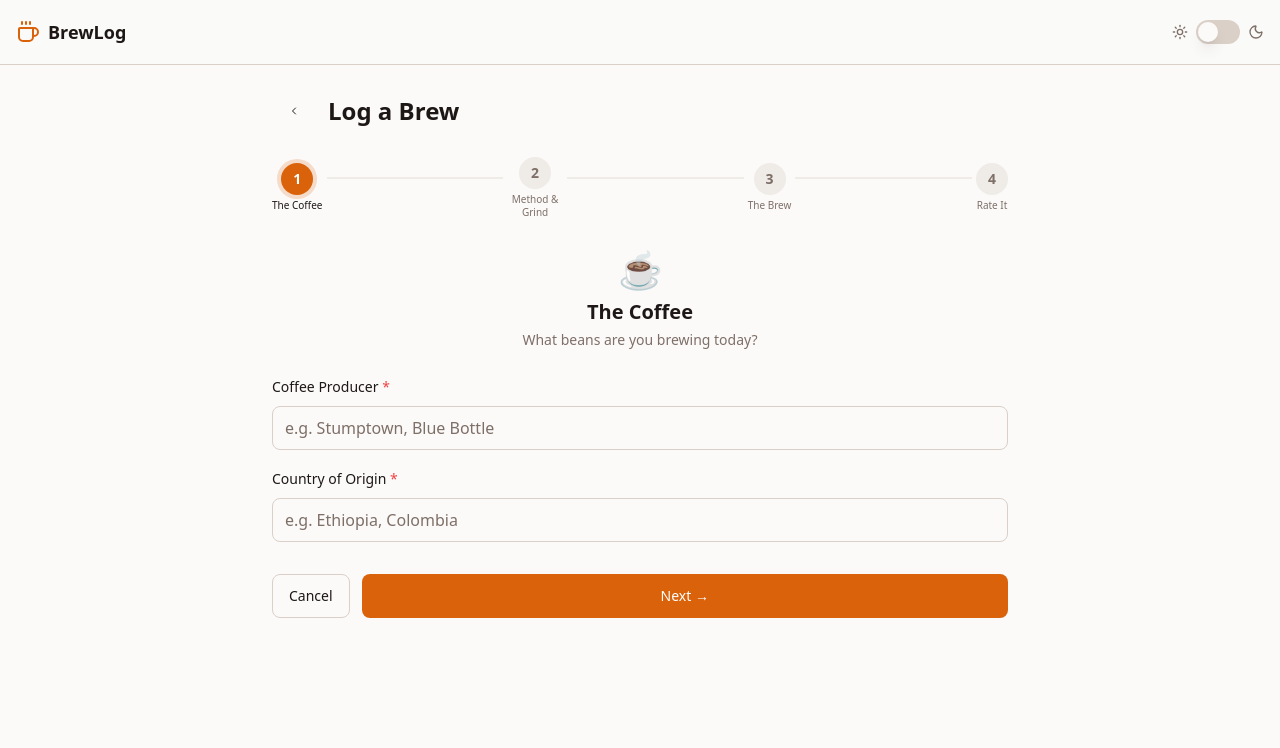
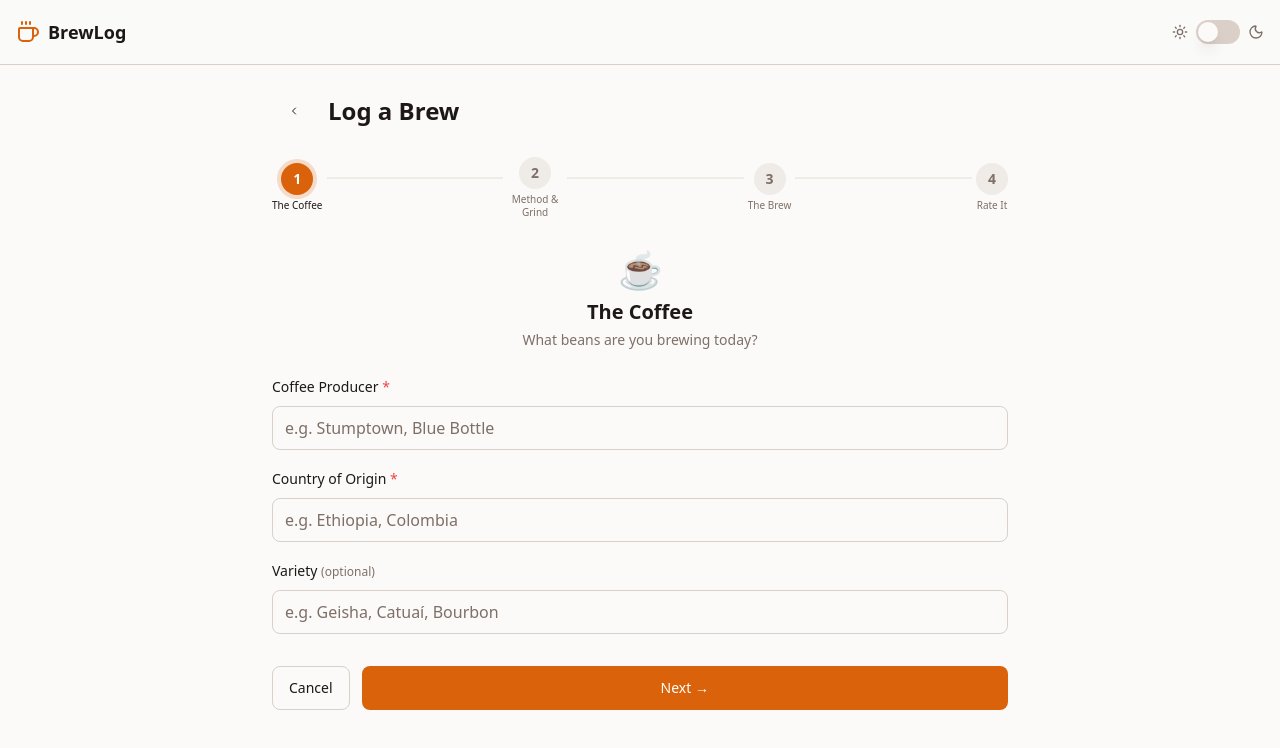
Before and after one commit to ken-guru/personal-coffee-brewing-reporting-, a React (Vite) app: page /new in a window 1280 px wide. Shown: the top 748 px of the page. Built offline with nearby package versions, Linux system fonts and the light colour scheme.

Commit message:
Add optional coffeeVariety field with Tim Wendelboe-inspired autocomplete suggestions
Co-authored-by: ken-guru <37468+ken-guru@users.noreply.github.com>

```diff
--- a/src/components/brewing/BrewingCard.tsx
+++ b/src/components/brewing/BrewingCard.tsx
@@ -36,6 +36,11 @@ export function BrewingCard({ entry }: BrewingCardProps) {
                 <Badge variant="outline" className="text-xs shrink-0">
                   {entry.countryOfOrigin}
                 </Badge>
+                {entry.coffeeVariety && (
+                  <Badge variant="outline" className="text-xs shrink-0 italic font-normal">
+                    {entry.coffeeVariety}
+                  </Badge>
+                )}
               </div>
               <div className="flex items-center gap-1 mt-1">
                 <Coffee className="h-3 w-3 text-primary shrink-0" aria-hidden="true" />
--- a/src/components/brewing/BrewingDetail.tsx
+++ b/src/components/brewing/BrewingDetail.tsx
@@ -54,6 +54,9 @@ export function BrewingDetail({ entry }: BrewingDetailProps) {
             <Globe className="h-4 w-4 text-muted-foreground" aria-hidden="true" />
             <span className="text-muted-foreground">{entry.countryOfOrigin}</span>
           </div>
+          {entry.coffeeVariety && (
+            <p className="text-sm text-muted-foreground mt-0.5 italic">{entry.coffeeVariety}</p>
+          )}
         </div>
         <div className="text-right shrink-0">
           <StarRating value={entry.rating} readOnly size="lg" label="Your rating" />
--- a/src/components/brewing/BrewingForm.tsx
+++ b/src/components/brewing/BrewingForm.tsx
@@ -35,6 +35,7 @@ import {
 const brewSchema = z.object({
   coffeeProducer: z.string().min(1, 'Coffee producer is required'),
   countryOfOrigin: z.string().min(1, 'Country of origin is required'),
+  coffeeVariety: z.string().optional(),
   grindCoarseness: z.enum(['extra-fine', 'fine', 'medium-fine', 'medium', 'medium-coarse', 'coarse', 'extra-coarse'] as const),
   grindEquipment: z.string().min(1, 'Grind equipment is required'),
   brewingMethod: z.enum(['pour-over', 'french-press', 'aeropress', 'aeropress-go', 'kalita', 'siemens-drip', 'espresso', 'moka-pot', 'cold-brew', 'drip', 'other'] as const),
@@ -98,6 +99,23 @@ const waterOptions: { value: WaterSource; label: string; Icon: React.FC<{ classN
 ];
 
 const grindEquipmentSuggestions = ['Knock Aergrind', 'Wilfa Svart'];
+
+const coffeeVarietySuggestions = [
+  'Geisha',
+  'Catuaí',
+  'Red Catuaí',
+  'Yellow Catuaí',
+  'Bourbon',
+  'Typica',
+  'Caturra',
+  'SL28',
+  'SL34',
+  'Ethiopian Heirloom',
+  'Wush Wush',
+  'Pacamara',
+  'Maragogipe',
+  'Mundo Novo',
+];
 
 const coffeeWaterDefaults: Partial<Record<BrewingMethod, { gramsOfCoffee: number; millilitersOfWater: number }>> = {
   'pour-over':    { gramsOfCoffee: 30, millilitersOfWater: 500 },
@@ -363,6 +381,7 @@ export function BrewingForm({ entry, onSubmit }: BrewingFormProps) {
     ? {
         coffeeProducer:     entry.coffeeProducer,
         countryOfOrigin:    entry.countryOfOrigin,
+        coffeeVariety:      entry.coffeeVariety ?? '',
         grindCoarseness:    entry.grindCoarseness,
         grindEquipment:     entry.grindEquipment,
         brewingMethod:      entry.brewingMethod,
@@ -379,6 +398,7 @@ export function BrewingForm({ entry, onSubmit }: BrewingFormProps) {
     : {
         coffeeProducer:     '',
         countryOfOrigin:    '',
+        coffeeVariety:      '',
         grindCoarseness:    'medium',
         grindEquipment:     '',
         brewingMethod:      'pour-over',
@@ -478,6 +498,21 @@ export function BrewingForm({ entry, onSubmit }: BrewingFormProps) {
                 className="text-base"
               />
               <FieldError message={errors.countryOfOrigin?.message} />
+            </div>
+            <div className="space-y-2">
+              <Label htmlFor="coffeeVariety">
+                Variety <span className="text-muted-foreground text-xs">(optional)</span>
+              </Label>
+              <Input
+                id="coffeeVariety"
+                placeholder="e.g. Geisha, Catuaí, Bourbon"
+                list="coffee-variety-suggestions"
+                {...register('coffeeVariety')}
+                className="text-base"
+              />
+              <datalist id="coffee-variety-suggestions">
+                {coffeeVarietySuggestions.map((s) => <option key={s} value={s} />)}
+              </datalist>
             </div>
           </div>
         </div>
--- a/src/pages/AddBrewPage.tsx
+++ b/src/pages/AddBrewPage.tsx
@@ -18,6 +18,7 @@ export function AddBrewPage() {
       updatedAt: now,
       coffeeProducer: data.coffeeProducer,
       countryOfOrigin: data.countryOfOrigin,
+      coffeeVariety: data.coffeeVariety || undefined,
       grindCoarseness: data.grindCoarseness,
       grindEquipment: data.grindEquipment,
       brewingMethod: data.brewingMethod,
--- a/src/pages/EditBrewPage.tsx
+++ b/src/pages/EditBrewPage.tsx
@@ -31,6 +31,7 @@ export function EditBrewPage() {
       updatedAt: new Date().toISOString(),
       coffeeProducer: data.coffeeProducer,
       countryOfOrigin: data.countryOfOrigin,
+      coffeeVariety: data.coffeeVariety || undefined,
       grindCoarseness: data.grindCoarseness,
       grindEquipment: data.grindEquipment,
       brewingMethod: data.brewingMethod,
--- a/src/types/brewing.ts
+++ b/src/types/brewing.ts
@@ -40,6 +40,7 @@ export interface BrewingEntry {
   updatedAt: string; // ISO date
   coffeeProducer: string;
   countryOfOrigin: string;
+  coffeeVariety?: string;
   grindCoarseness: GrindCoarseness;
   grindEquipment: string;
   brewingMethod: BrewingMethod;
```
